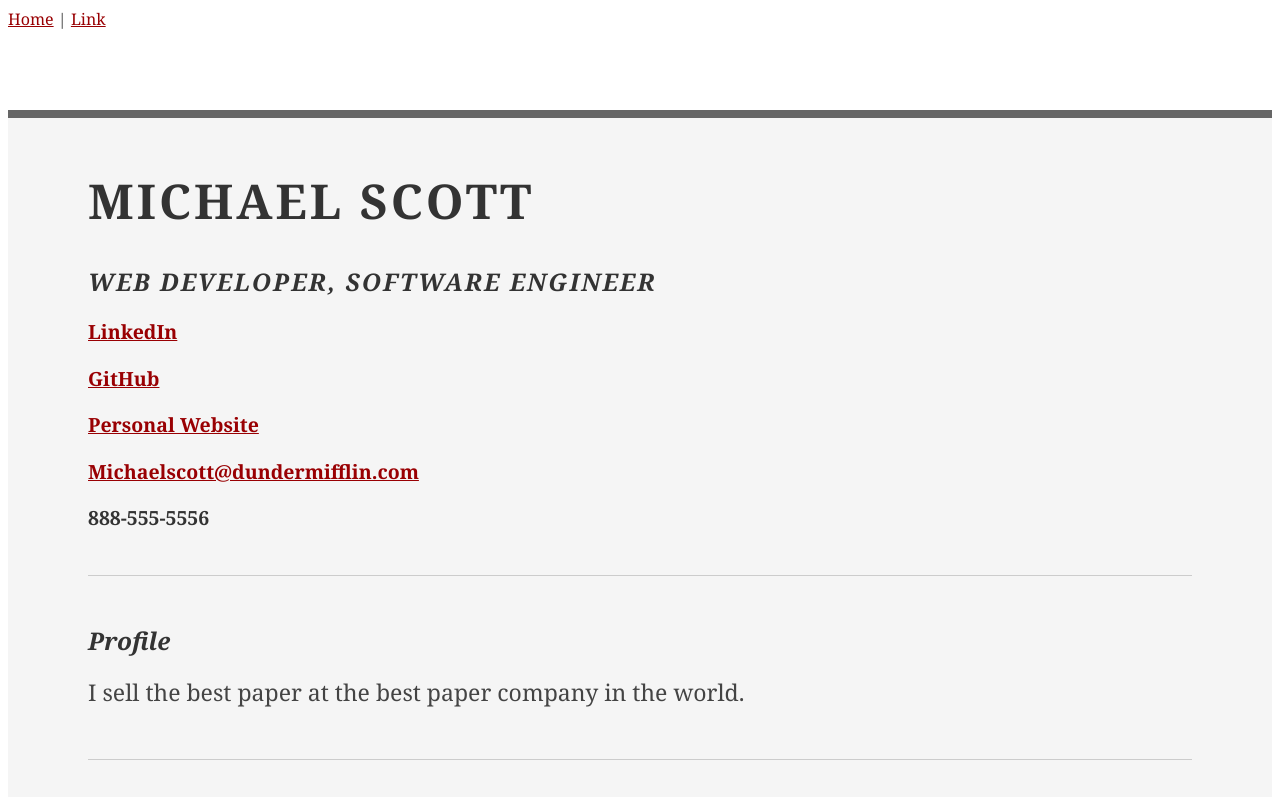
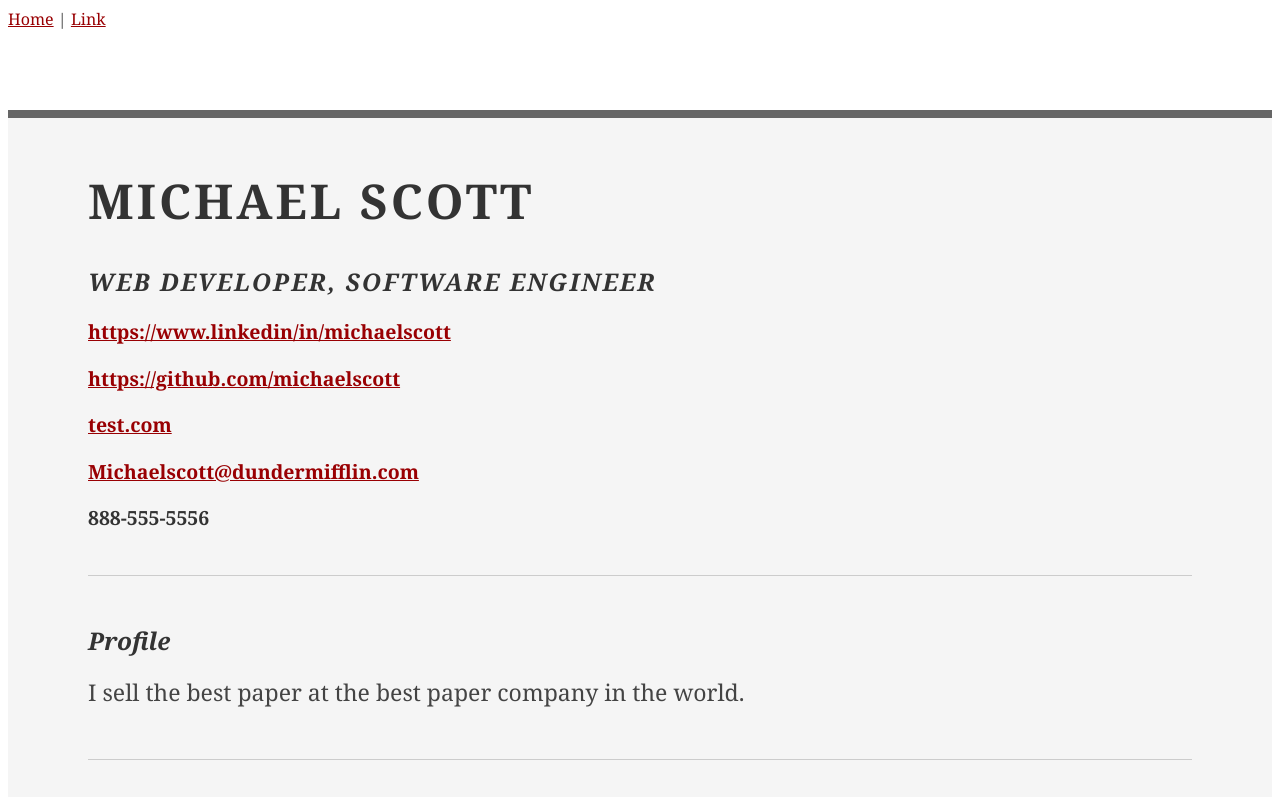
Before and after one commit to MatthewTaylor20/online-resumes, a React (Vite) app: page / in a window 1280 px wide. Shown: the top 797 px of the page. Built offline with nearby package versions, Linux system fonts and the light colour scheme; a small style sheet from the web is missing.

Commit message:
add url components to student function

```diff
--- a/src/Content.jsx
+++ b/src/Content.jsx
@@ -6,6 +6,8 @@ export function Content() {
     phone_number: "888-555-5556",
     short_bio: "I sell the best paper at the best paper company in the world.",
     linkedin_url: "https://www.linkedin/in/michaelscott",
+    personal_blog_website_url: "test.com",
+    github_url: "https://github.com/michaelscott",
   };
   return (
     <div>
@@ -32,13 +34,13 @@ export function Content() {
                     </a>
                   </h3> */}
                   <h3>
-                    <a href="#">LinkedIn</a>
+                    <a href="#">{`${student.linkedin_url}`}</a>
                   </h3>
                   <h3>
-                    <a href="#">GitHub</a>
+                    <a href="#">{`${student.github_url}`}</a>
                   </h3>
                   <h3>
-                    <a href="#">Personal Website</a>
+                    <a href="#">{`${student.personal_blog_website_url}`}</a>
                   </h3>
                   <h3>
                     <a href="#">{`${student.email}`}</a>
```
